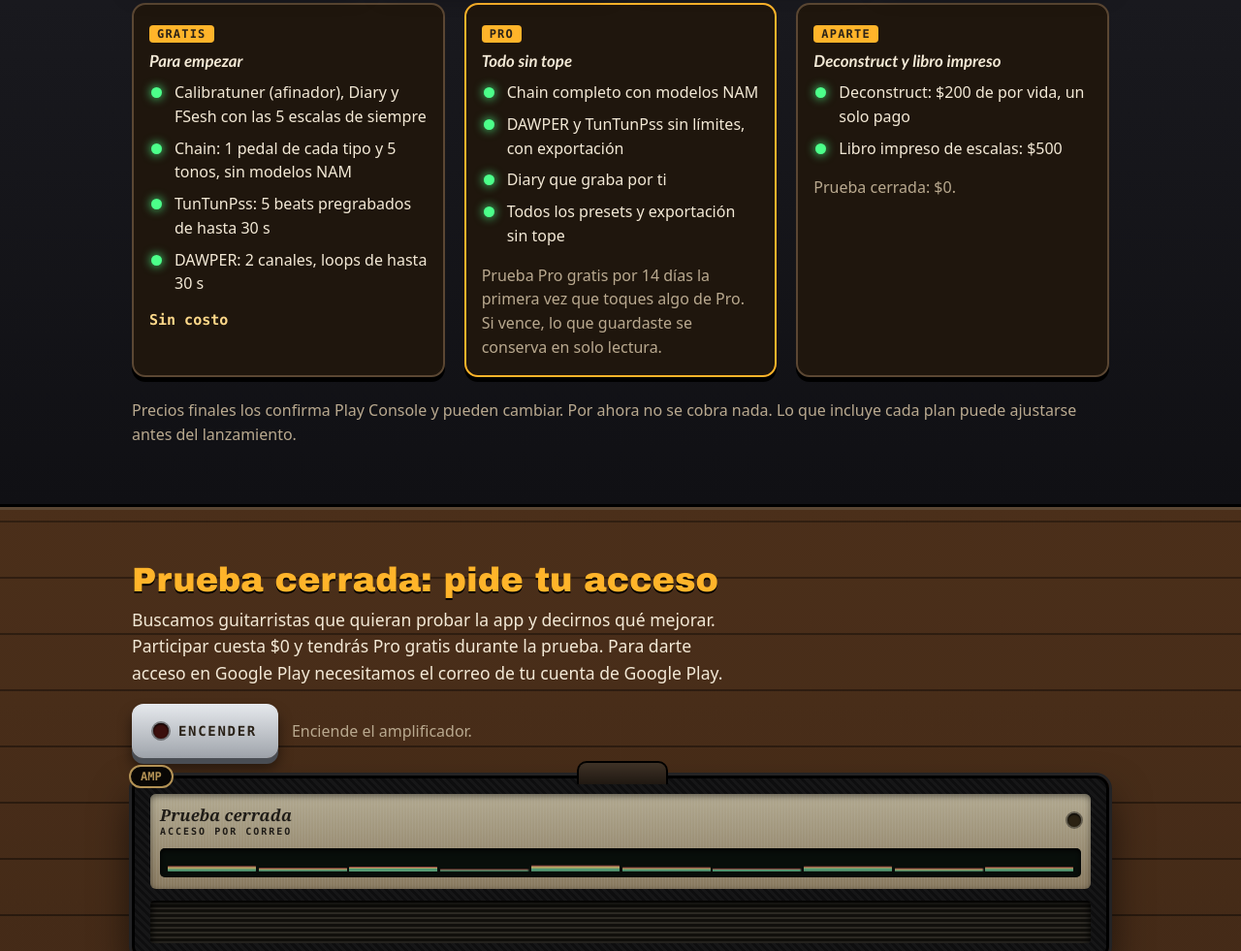
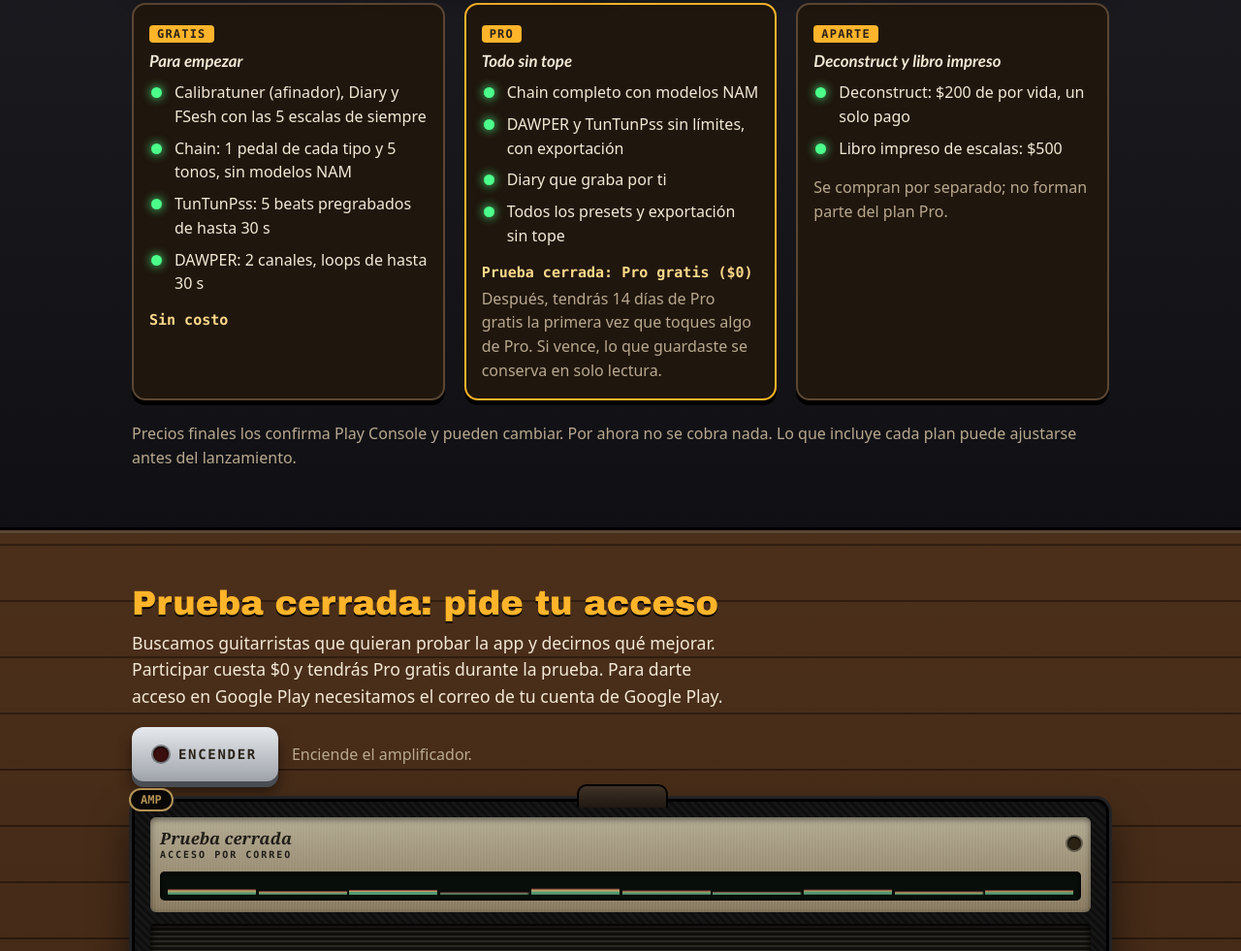
Before and after one commit to ponzho90/AADEVs612, a plain HTML site: page index.html in a window 1280 px wide. Shown: the part 3466-4447 px from the top of the page at 97% size. Drawn offline with Linux system fonts and the light colour scheme.

Commit message:
Página ronda 12: la prueba cerrada gratis pasa a la tarjeta Pro (antes parecía de Deconstruct) (Ximena, Web y Android)
Co-Authored-By: Claude Sonnet 5.5 <noreply@anthropic.com>
Claude-Session: https://claude.ai/code/session_01EBKvrCTz1Q5LPQqf4Bk3Gb

```diff
--- a/index.html
+++ b/index.html
@@ -241,10 +241,10 @@ html{scroll-behavior:auto}
 <p class="precio">Sin costo</p></div>
 <div class="c pro" role="group" aria-label="Plan Pro"><span class="etq">Pro</span><h3>Todo sin tope</h3>
 <ul class="ok"><li>Chain completo con modelos NAM</li><li>DAWPER y TunTunPss sin límites, con exportación</li><li>Diary que graba por ti</li><li>Todos los presets y exportación sin tope</li></ul>
-<p class="m" style="margin:0">Prueba Pro gratis por 14 días la primera vez que toques algo de Pro. Si vence, lo que guardaste se conserva en solo lectura.</p></div>
+<p class="precio">Prueba cerrada: Pro gratis ($0)</p><p class="m" style="margin:0">Después, tendrás 14 días de Pro gratis la primera vez que toques algo de Pro. Si vence, lo que guardaste se conserva en solo lectura.</p></div>
 <div class="c" role="group" aria-label="Deconstruct y libro"><span class="etq">Aparte</span><h3>Deconstruct y libro impreso</h3>
 <ul class="ok"><li>Deconstruct: $200 de por vida, un solo pago</li><li>Libro impreso de escalas: $500</li></ul>
-<p class="m" style="margin:0">Prueba cerrada: $0.</p></div></div>
+<p class="m" style="margin:0">Se compran por separado; no forman parte del plan Pro.</p></div></div>
 <p class="m" style="margin-top:22px">Precios finales los confirma Play Console y pueden cambiar. Por ahora no se cobra nada. Lo que incluye cada plan puede ajustarse antes del lanzamiento.</p></div></section>
 
 <section id="prueba" class="esc madera"><div class="w"><h2>Prueba cerrada: pide tu acceso</h2>
```
